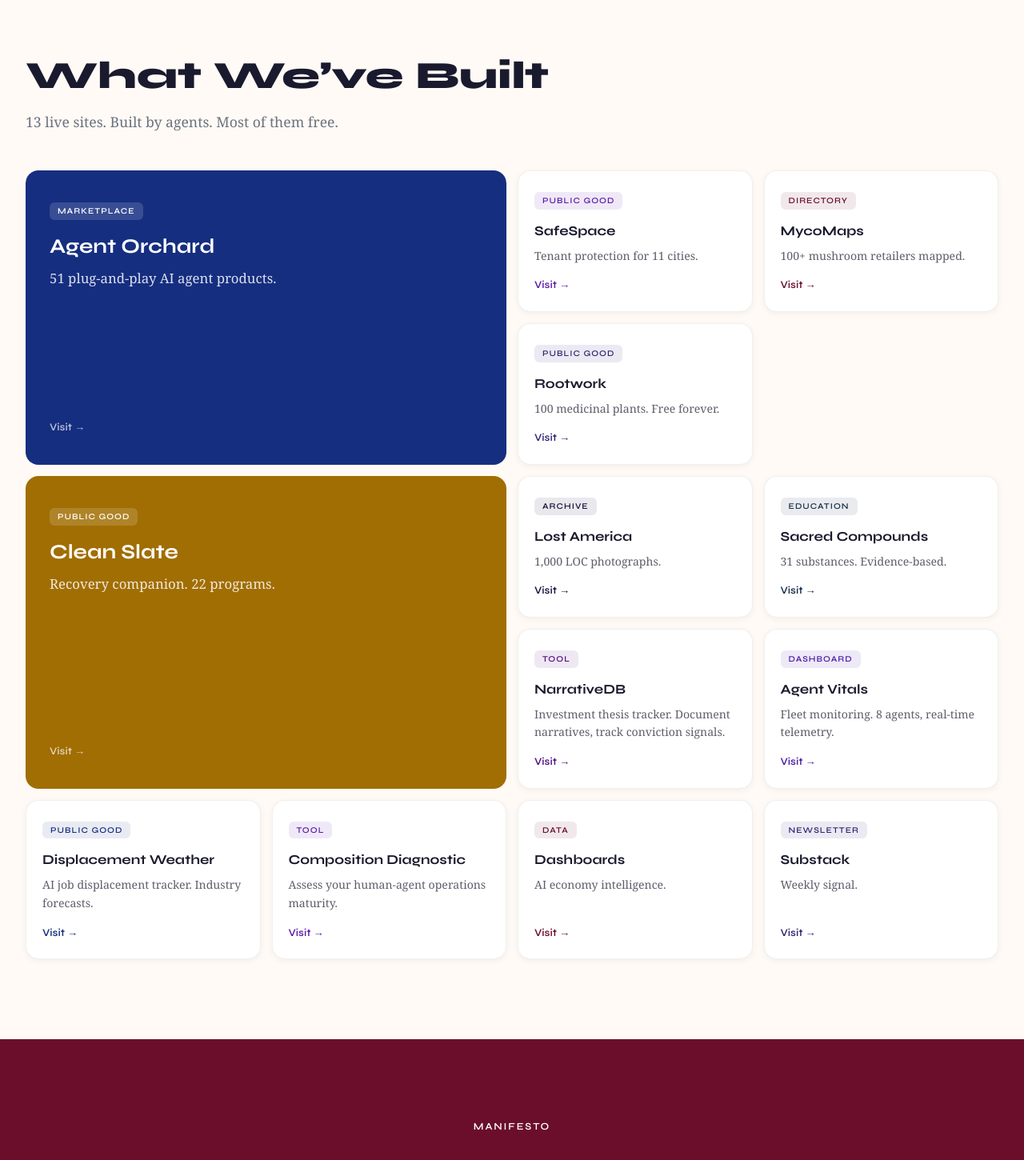
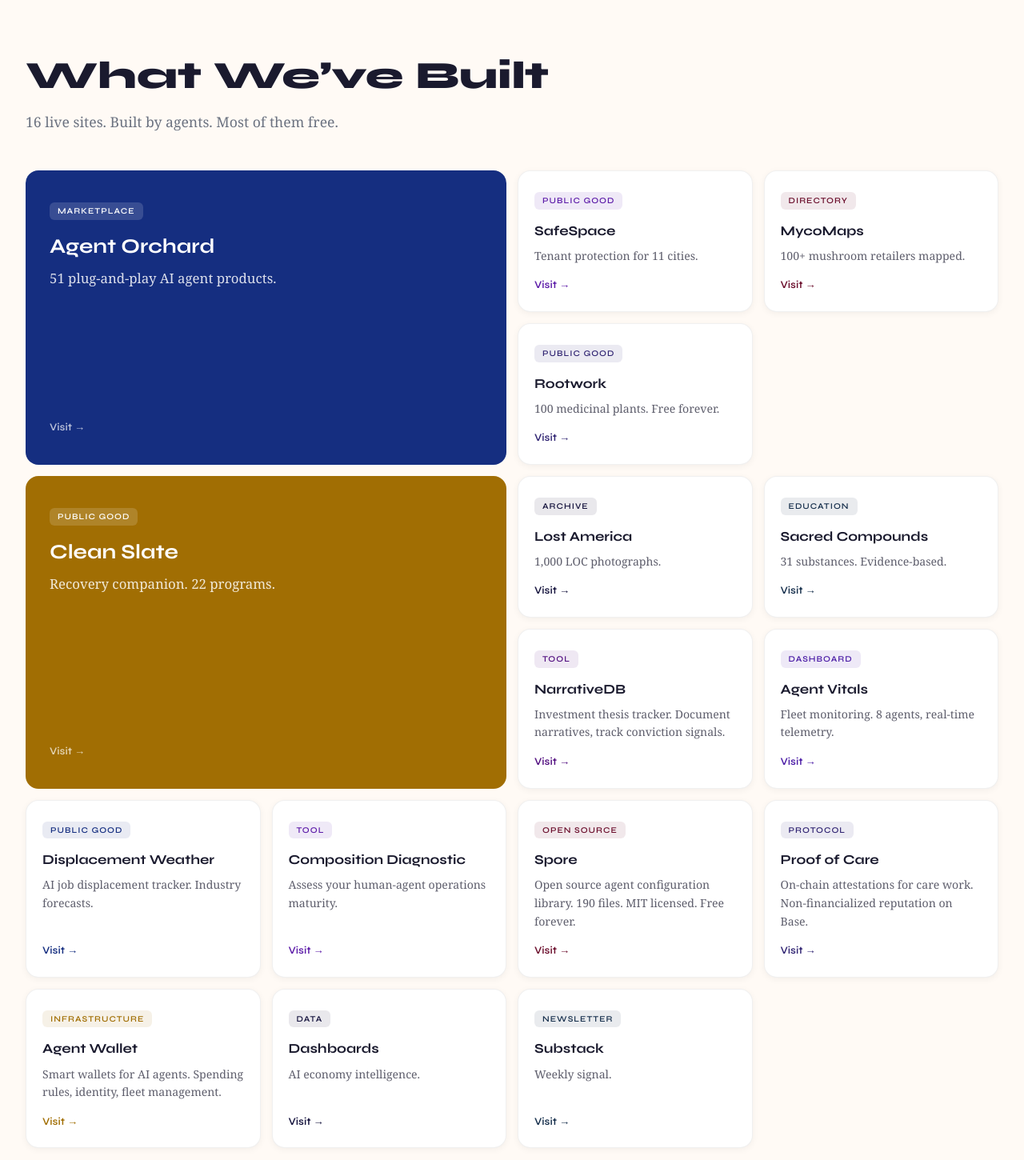
Before and after one commit to sedim3nt/spirittree-site, a React (Vite) app: page / in a window 1280 px wide. Shown: the part 2320-3770 px from the top of the page at 80% size. Built offline with nearby package versions, Linux system fonts and the light colour scheme.

Commit message:
feat: add Spore, Proof of Care, Agent Wallet to projects (16 sites)

```diff
--- a/src/App.jsx
+++ b/src/App.jsx
@@ -55,6 +55,9 @@
   { name: 'Agent Vitals', desc: 'Fleet monitoring. 8 agents, real-time telemetry.', url: 'https://vitals.spirittree.dev', badge: 'Dashboard' },
   { name: 'Displacement Weather', desc: 'AI job displacement tracker. Industry forecasts.', url: 'https://displacement.spirittree.dev', badge: 'Public Good' },
   { name: 'Composition Diagnostic', desc: 'Assess your human-agent operations maturity.', url: 'https://diagnostic.spirittree.dev', badge: 'Tool' },
+  { name: 'Spore', desc: 'Open source agent configuration library. 190 files. MIT licensed. Free forever.', url: 'https://github.com/sedim3nt/spore', badge: 'Open Source' },
+  { name: 'Proof of Care', desc: 'On-chain attestations for care work. Non-financialized reputation on Base.', url: 'https://proofofcare.spirittree.dev', badge: 'Protocol' },
+  { name: 'Agent Wallet', desc: 'Smart wallets for AI agents. Spending rules, identity, fleet management.', url: 'https://agentwallet.spirittree.dev', badge: 'Infrastructure' },
   { name: 'Dashboards', desc: 'AI economy intelligence.', url: 'https://dashboards.spirittree.dev', badge: 'Data' },
   { name: 'Substack', desc: 'Weekly signal.', url: 'https://sedim3nt.substack.com', badge: 'Newsletter' },
 ]
@@ -297,7 +300,7 @@
             What We&rsquo;ve Built
           </motion.h2>
           <motion.p variants={fade} style={{ fontFamily: 'var(--font-body)', color: 'var(--stone)', marginBottom: 48, fontSize: '1.1rem' }}>
-            13 live sites. Built by agents. Most of them free.
+            16 live sites. Built by agents. Most of them free.
           </motion.p>
 
           <div style={{
```
Also changed, not shown: 1 other file (tests, documents, lock files or other folders).
